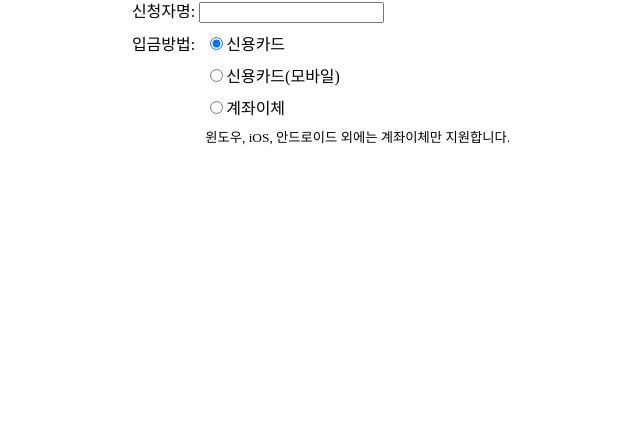
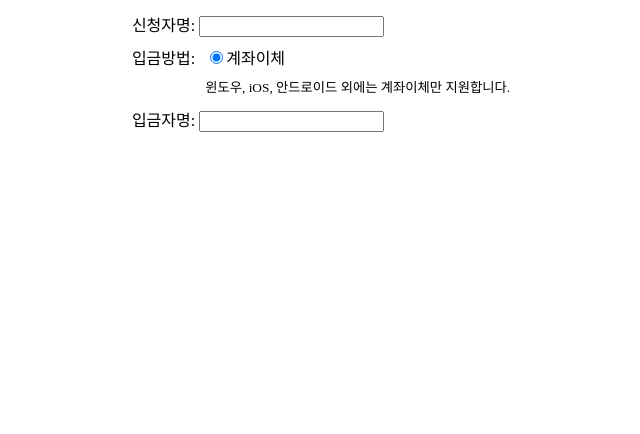
Before and after one commit to mytory/vuejs-seminar, a plain HTML site: page situation1.html in a window 1280 px wide. Shown: the part 382-816 px from the top of the page, without its empty margins (319-959 px from the left). Drawn offline with Linux system fonts and the light colour scheme.

Commit message:
상황 1-3 해결

```diff
--- a/situation1.html
+++ b/situation1.html
@@ -20,17 +20,17 @@
             <div class="img">
                 입금방법:
             </div>
-            <div class="bd">
-                <div>
+            <div class="bd" v-cloak>
+                <div v-if="getOsType() === 'Windows'">
                     <label><input v-model="method" type="radio" name="method" value="card" checked>신용카드</label>
                 </div>
-                <div>
+                <div v-if="getOsType() === 'OS X' || getOsType() === 'Android' ">
                     <label><input v-model="method" type="radio" name="method" value="card_mobile">신용카드(모바일)</label>
                 </div>
                 <div>
                     <label><input v-model="method" type="radio" name="method" value="account">계좌이체</label>
                 </div>
-                <div class="js-notice">
+                <div v-show="getOsType() === 'others'">
                     <small>윈도우, iOS, 안드로이드 외에는 계좌이체만 지원합니다.</small>
                 </div>
             </div>
--- a/situation1.js
+++ b/situation1.js
@@ -12,5 +12,33 @@ var app = new Vue({
         name: function (value) {
             this.account_name = value;
         }
+    },
+    methods: {
+        getOsType: function () {
+            var detected = browserDetect();
+            if (detected.os.indexOf('Windows') > -1) {
+                return 'Windows';
+            }
+            if (detected.os.indexOf('OS X') > -1) {
+                return 'OS X';
+            }
+            if (detected.os.indexOf('Android') > -1) {
+                return 'Android';
+            }
+            return 'others';
+        }
+    },
+    created: function () {
+        switch(this.getOsType()) {
+            case 'Windows':
+                this.method = 'card';
+                break;
+            case 'OS X':
+            case 'Android':
+                this.method = 'card_mobile';
+                break;
+            default:
+                this.method = 'account';
+        }
     }
 });
```
